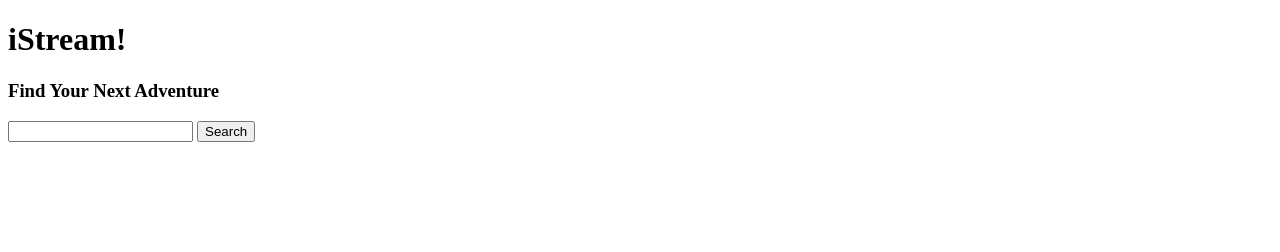
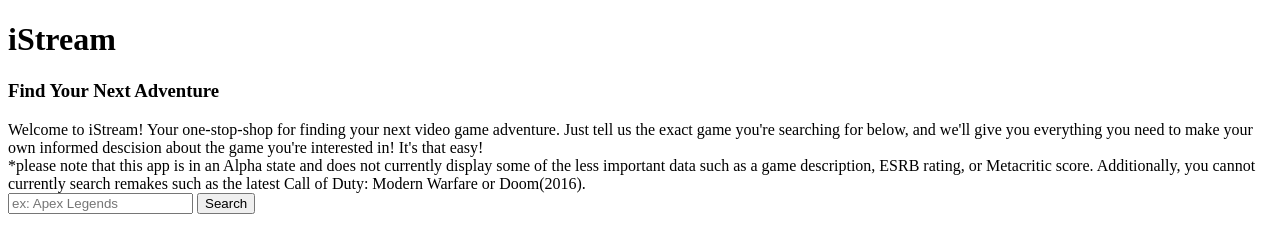
Before and after one commit to yhettiskull/Istream, a plain HTML site: page index.html in a window 1280 px wide. Drawn offline with nearby package versions, Linux system fonts and the light colour scheme.

Commit message:
Alpha Note Update
Description of rudamentary app function added to landing page.

```diff
--- a/index.html
+++ b/index.html
@@ -1,16 +1,24 @@
 <!DOCTYPE html>
 <html>
     <head>
-        <title>Istream</title>
+        <title>iStream</title>
     </head>
     <body>
         <header>
-            <h1>iStream!</h1>
+            <h1>iStream</h1>
             <h3>Find Your Next Adventure</h3>
+            <section>Welcome to iStream! Your one-stop-shop for finding your next video game adventure.
+                Just tell us the exact game you're searching for below, and we'll give you everything you need
+                to make your own informed descision about the game you're interested in! It's that easy!
+            </section>
+            <aside>*please note that this app is in an Alpha state and does not currently display some of the less
+                important data such as a game description, ESRB rating, or Metacritic score. Additionally, you cannot currently
+                search remakes such as the latest Call of Duty: Modern Warfare or Doom(2016).
+            </aside>
         </header>
         <main>
             <form id="search-form">
-                <input type="text" id="userSearch">
+                <input type="text" id="userSearch" placeholder="ex: Apex Legends" required>
                 <button type="submit">Search</button>
             </form>
             <div id="results-container">
```
